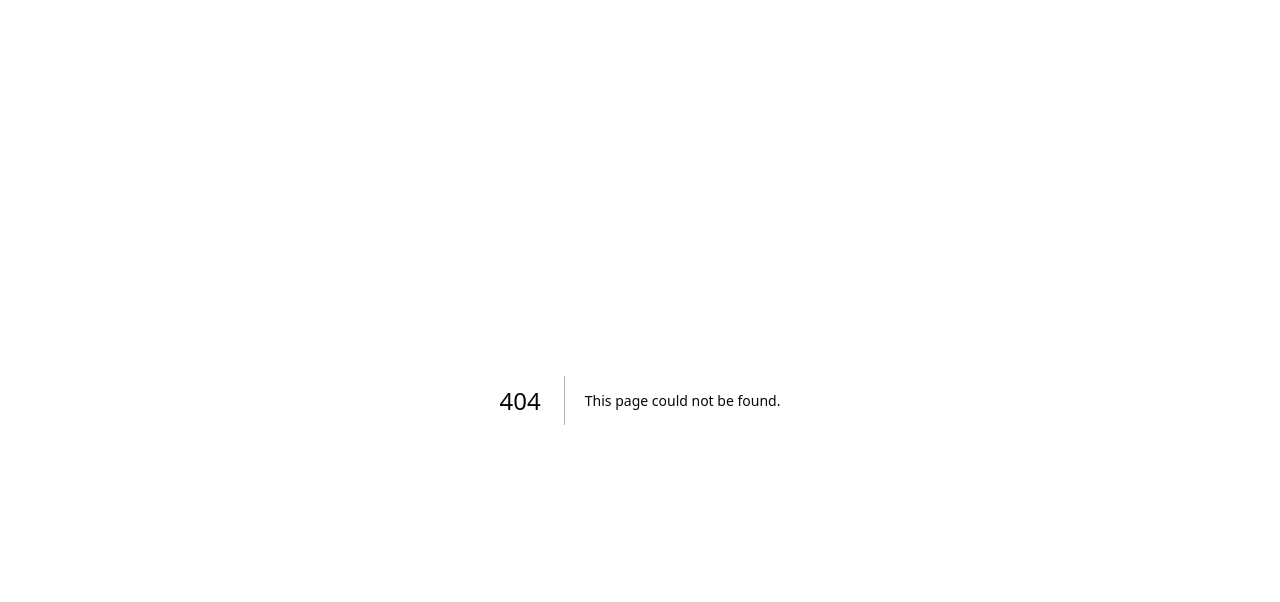
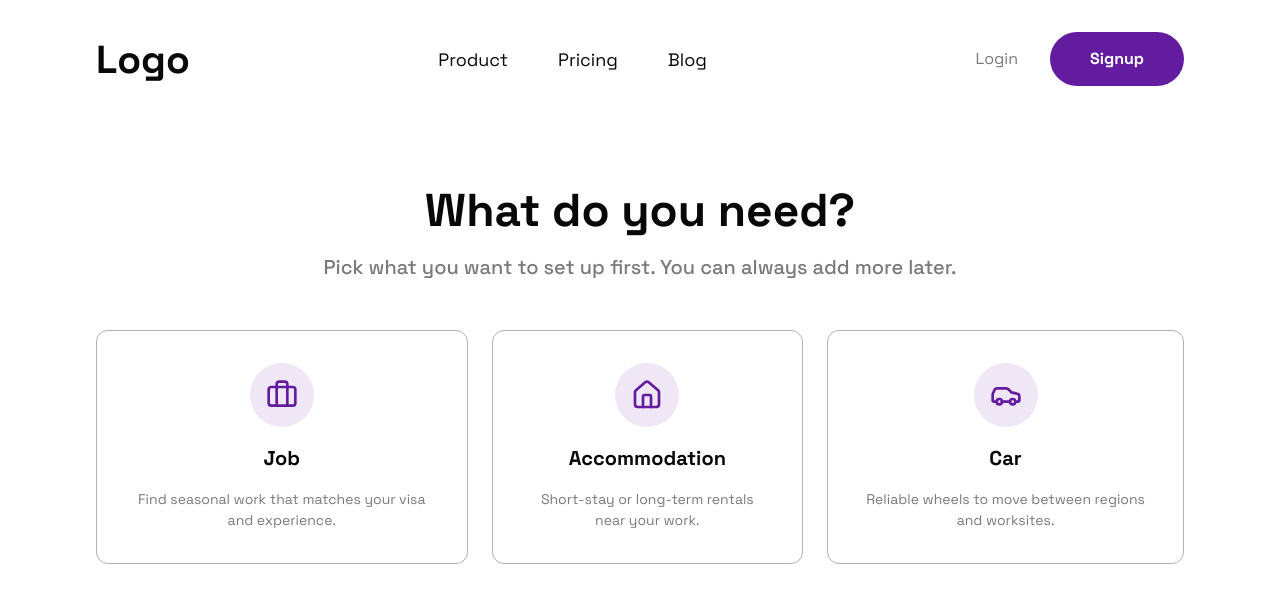
Before and after one commit to rubenelkana/whv-world, a Next.js app: page /onboarding/needs in a window 1280 px wide. Before the commit this address had no page. Shown: the top 602 px of the page. Built offline with nearby package versions, Linux system fonts and the light colour scheme.

Commit message:
feat: build onboarding needs page with Job/Accommodation/Car selector

```diff
--- /dev/null
+++ b/app/onboarding/needs/page.tsx
@@ -0,0 +1,39 @@
+import { Briefcase, Home, Car } from "lucide-react";
+import { Nav } from "@/components/nav";
+import { NeedsCard } from "@/components/onboarding/needs-card";
+import { PageHeader } from "@/components/onboarding/page-header";
+
+export default function NeedsPage() {
+  return (
+    <main className="min-h-screen">
+      <Nav />
+      <section className="max-w-page mx-auto px-6 md:px-24 py-16">
+        <PageHeader
+          title="What do you need?"
+          subtitle="Pick what you want to set up first. You can always add more later."
+        />
+
+        <div className="flex flex-col md:flex-row justify-center items-stretch gap-6 mt-8">
+          <NeedsCard
+            icon={<Briefcase size={32} />}
+            title="Job"
+            subtitle="Find seasonal work that matches your visa and experience."
+            href="/onboarding/job"
+          />
+          <NeedsCard
+            icon={<Home size={32} />}
+            title="Accommodation"
+            subtitle="Short-stay or long-term rentals near your work."
+            href="/onboarding/accommodation"
+          />
+          <NeedsCard
+            icon={<Car size={32} />}
+            title="Car"
+            subtitle="Reliable wheels to move between regions and worksites."
+            href="/onboarding/car"
+          />
+        </div>
+      </section>
+    </main>
+  );
+}
```
